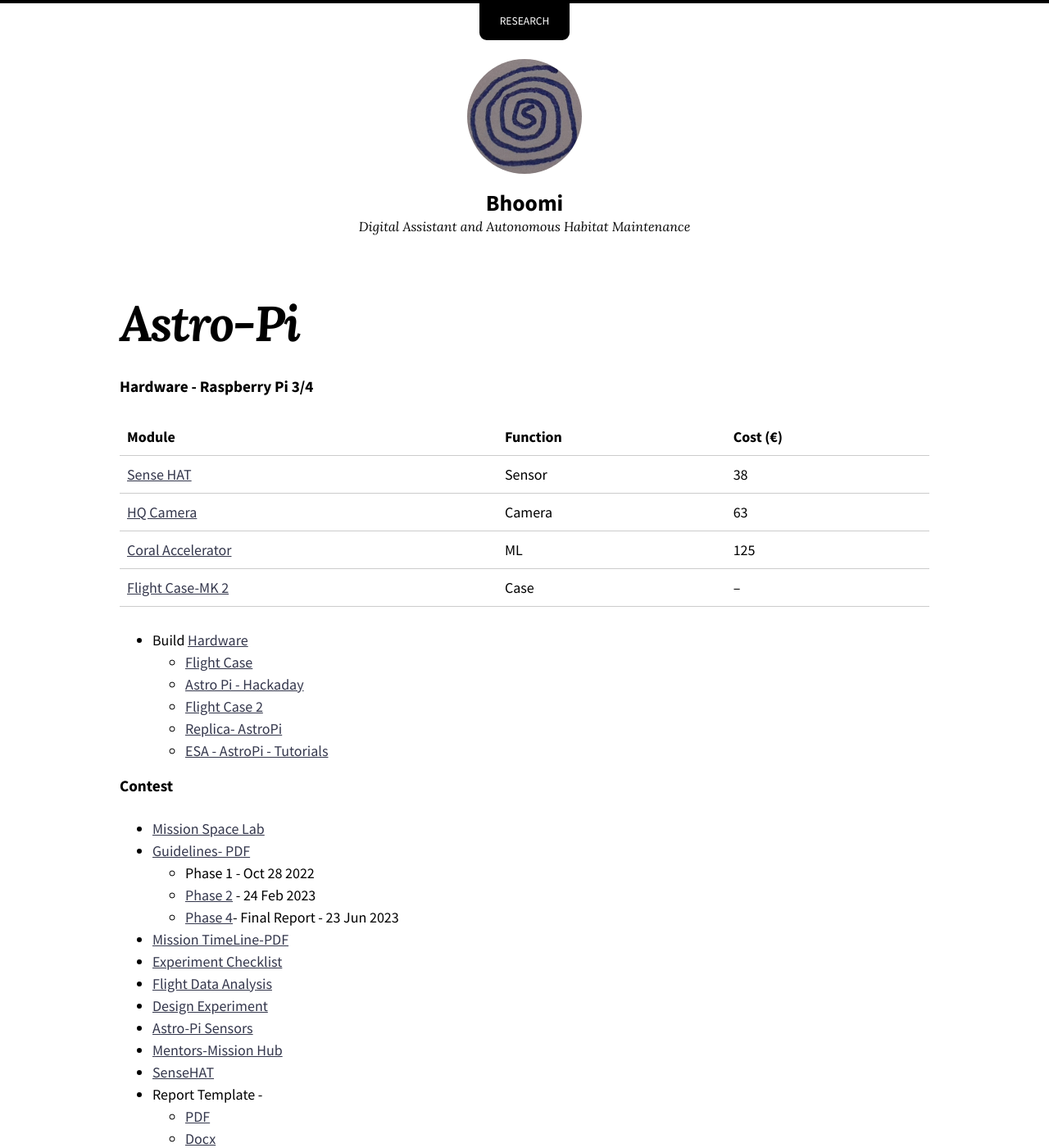
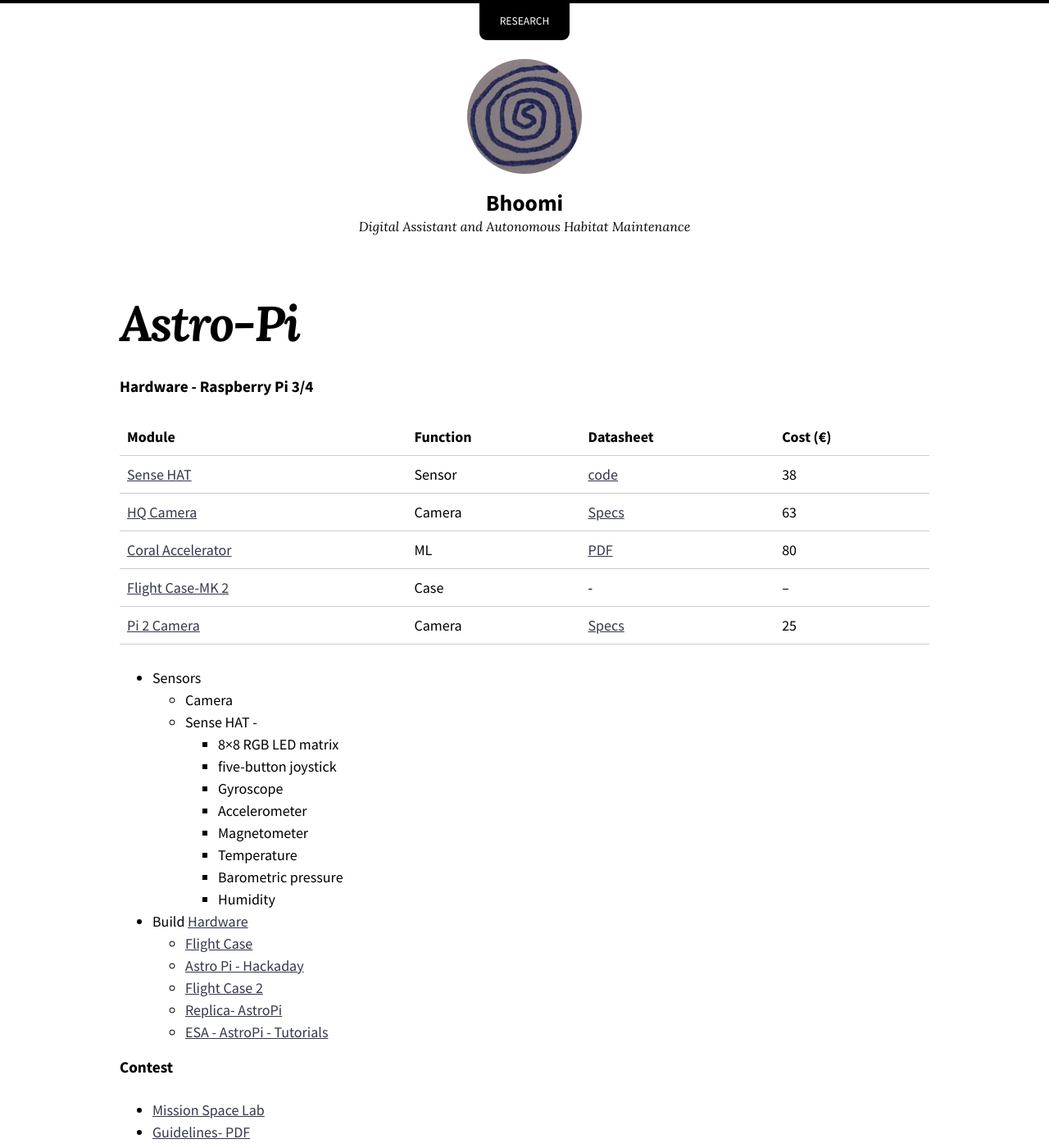
Before and after one commit to sachinsshetty/bhoomi, a Jekyll site: the page built from docs/_posts/research/2022-10-15-astro-pi.md, in a window 1280 px wide and 1400 px high. Shown: the whole window at 82% size. Built offline with Jekyll 4.4.1, drawn with Linux system fonts in a browser that asks for light colours; nearby versions of some CDN libraries.

Commit message:
Add specs for AstroPi

```diff
--- a/docs/_posts/research/2022-10-15-astro-pi.md
+++ b/docs/_posts/research/2022-10-15-astro-pi.md
@@ -11,12 +11,25 @@
 
 #### Hardware - Raspberry Pi 3/4
 
-| Module                                                                                    | Function | Cost (€) |
-|-------------------------------------------------------------------------------------------|----------|----------|
-| [Sense HAT](https://www.raspberrypi.com/products/sense-hat/)                              | Sensor   | 38       |
-| [HQ Camera](https://www.raspberrypi.com/products/raspberry-pi-high-quality-camera/)       | Camera   | 63       |
-| [Coral Accelerator](https://coral.ai/products/accelerator/)                               | ML       | 125      |
-| [Flight Case-MK 2](https://projects.raspberrypi.org/en/projects/astro-pi-flight-case-mk2) | Case     | --       |
+| Module                                                                                    | Function | Datasheet                                                                  | Cost (€) |
+|-------------------------------------------------------------------------------------------|----------|----------------------------------------------------------------------------|----------|
+| [Sense HAT](https://www.raspberrypi.com/products/sense-hat/)                              | Sensor   | [code](https://pythonhosted.org/sense-hat/)                                | 38       |
+| [HQ Camera](https://www.raspberrypi.com/products/raspberry-pi-high-quality-camera/)       | Camera   | [Specs](https://www.raspberrypi.com/documentation/accessories/camera.html) | 63       |
+| [Coral Accelerator](https://coral.ai/products/accelerator/)                               | ML       | [PDF](https://coral.ai/docs/accelerator/datasheet/)                        | 80       |
+| [Flight Case-MK 2](https://projects.raspberrypi.org/en/projects/astro-pi-flight-case-mk2) | Case     | -                                                                          | --       |
+| [Pi 2 Camera](https://www.raspberrypi.com/products/camera-module-v2/)                     | Camera   | [Specs](https://www.raspberrypi.com/documentation/accessories/camera.html) | 25       |
+
+* Sensors
+  * Camera
+  * Sense HAT -
+    * 8×8 RGB LED matrix
+    * five-button joystick
+    * Gyroscope
+    * Accelerometer
+    * Magnetometer
+    * Temperature
+    * Barometric pressure
+    * Humidity
 
 
 * Build [Hardware](https://www.raspberrypi.org/blog/astro-pi-tech-specs/)
```
